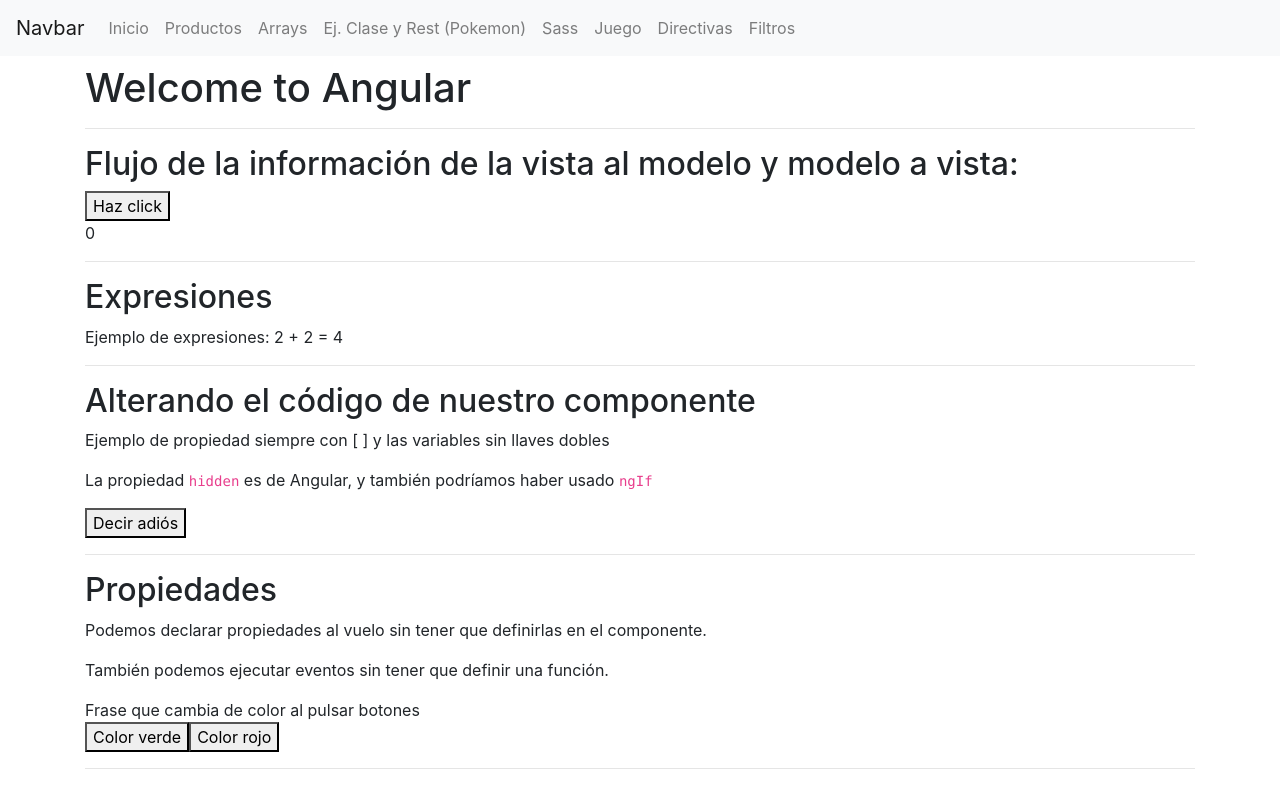
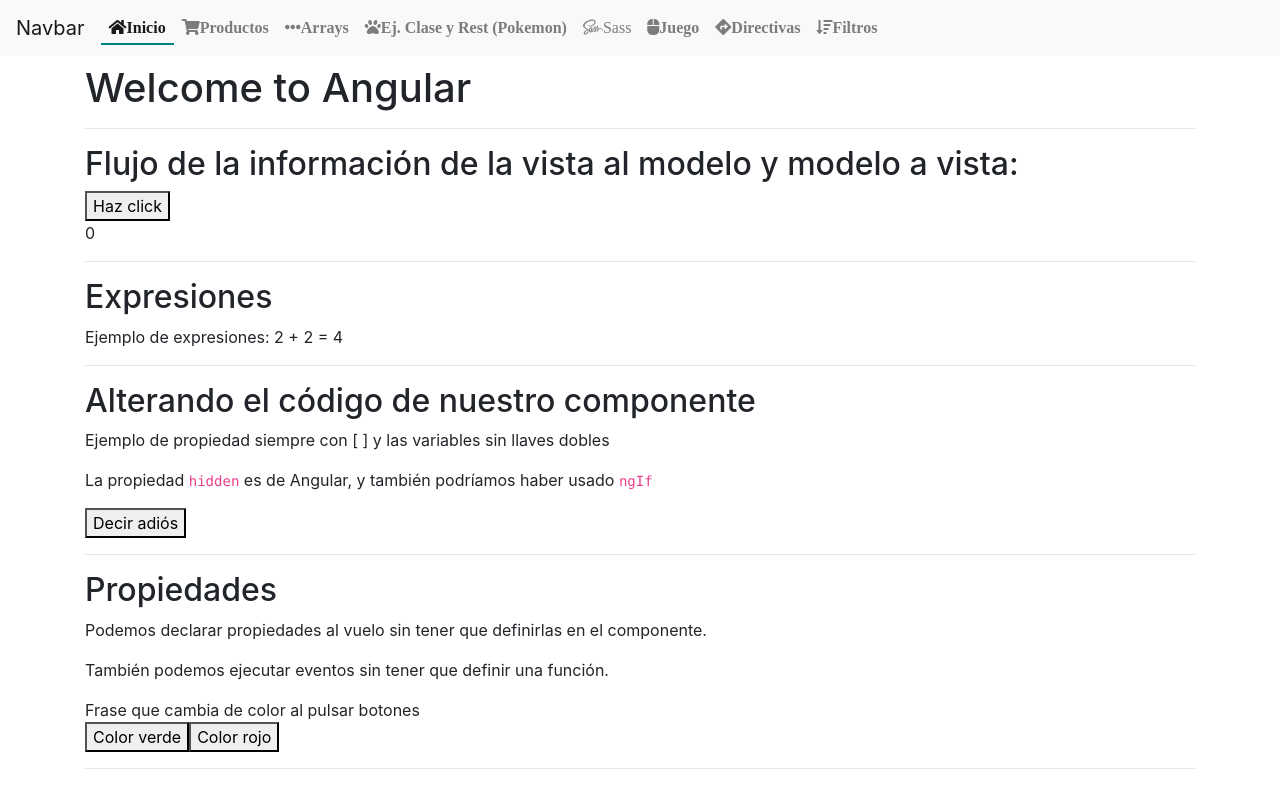
Before and after one commit to ana-db/angularApp, an Angular app: page / in a window 1280 px wide. Shown: the top 788 px of the page. Built offline with nearby package versions, Linux system fonts and the light colour scheme; no server answers.

Commit message:
nav en array

```diff
--- a/src/app/app.component.scss
+++ b/src/app/app.component.scss
@@ -1,3 +1,7 @@
+main{
+    min-height: 85vh;
+}
+
 h1{
     color: teal;
 }
--- a/src/app/componentes/navbar/navbar.component.html
+++ b/src/app/componentes/navbar/navbar.component.html
@@ -6,6 +6,12 @@
 
     <div class="collapse navbar-collapse" id="navbarSupportedContent">
       <ul class="navbar-nav mr-auto">
+
+        <li *ngFor = "let r of rutas" class="nav-item" >
+          <a [routerLink]="[r.ruta]" routerLinkActive="active" class="nav-link {{r.icono}}">{{r.nombre}}</a>
+        </li>
+
+        <!--
         <li class="nav-item">
             <a [routerLink]="['/']" routerLinkActive="" class="nav-link">Inicio</a>
         </li>
@@ -30,6 +36,8 @@
         <li class="nav-item">
           <a [routerLink]="['/filtros']" routerLinkActive="active" class="nav-link">Filtros</a>
         </li>
+        -->
+
       </ul>
     </div>
 </nav>
--- a/src/app/componentes/navbar/navbar.component.ts
+++ b/src/app/componentes/navbar/navbar.component.ts
@@ -1,4 +1,5 @@
 import { Component, OnInit } from '@angular/core';
+import { RUTAS } from '../../rutas';
 
 @Component({
   selector: 'app-navbar',
@@ -7,9 +8,15 @@
 })
 export class NavbarComponent implements OnInit {
 
-  constructor() { }
+  rutas: Array<any>;
+
+  constructor() {
+    console.trace('NavbarComponent constructor');
+    this.rutas = RUTAS;
+  } //fin constructor
 
   ngOnInit() {
-  }
+    console.trace('NavbarComponent ngOnInit');
+  } //fin ngOnInit
 
 }
--- /dev/null
+++ b/src/app/rutas.ts
@@ -0,0 +1,52 @@
+export const RUTAS =
+
+[
+    {
+        'ruta' : '/',
+        'nombre' : 'Inicio',
+        'icono' : 'fas fa-home'
+    },
+
+    {
+        'ruta' : '/productos',
+        'nombre' : 'Productos',
+        'icono' : 'fas fa-shopping-cart'
+    },
+
+    {
+        'ruta' : '/arrays',
+        'nombre' : 'Arrays',
+        'icono' : 'fas fa-ellipsis-h'
+    },
+
+    {
+        'ruta' : '/pokemon',
+        'nombre' : 'Ej. Clase y Rest (Pokemon)',
+        'icono' : 'fas fa-paw'
+    },
+
+    {
+        'ruta' : '/estilos',
+        'nombre' : 'Sass',
+        'icono' : 'fab fa-sass'
+    },
+
+    {
+        'ruta' : '/juego',
+        'nombre' : 'Juego',
+        'icono' : 'fas fa-mouse'
+    },
+
+    {
+        'ruta' : '/directivas',
+        'nombre' : 'Directivas',
+        'icono' : 'fas fa-directions'
+    },
+
+    {
+        'ruta' : '/filtros',
+        'nombre' : 'Filtros',
+        'icono' : 'fas fa-sort-amount-down'
+    }
+
+];
```
